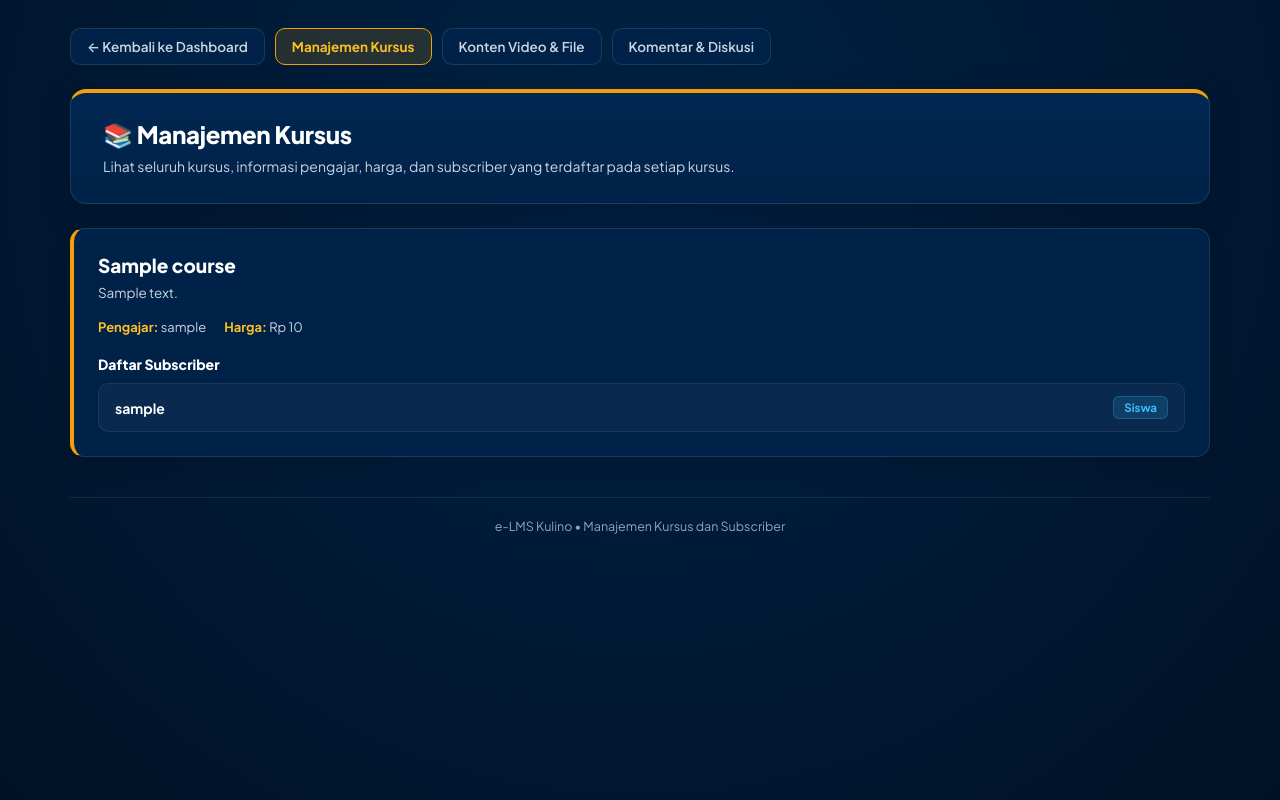
After one commit to Handy-Wibowo/my-pss-lms, a Django app: page /kursus/ in a window 1280 px wide. The commit adds this page. Run offline with Django 5.2, Linux system fonts and the light colour scheme; tables that the repository leaves empty hold one stand-in row (values such as "Sample post").

Commit message:
Add Manajemen Kursus and Komentar & Diskusi pages
- New read-only pages: /kursus/ (courses + subscriber list with role badges)
  and /komentar/ (latest comments with course/content context)
- New templates: manajemen_kursus.html, komentar_diskusi.html
  (navy/gold Kulino theme, CSS inline in each template)
- New views: manajemen_kursus (prefetch_related), komentar_diskusi (select_related, newest first)
- home.html: Manajemen Kursus -> /kursus/, Komentar & Diskusi -> /komentar/
- docs/: feature documentation (ID) with code snippets and verification

```diff
--- a/code/core/templates/core/home.html
+++ b/code/core/templates/core/home.html
@@ -282,7 +282,7 @@
             <div class="section-label">📌 MODUL & LAYANAN PEMBELAJARAN</div>
             <div class="actions-row">
                 <!-- 1. Manajemen Kursus -->
-                <button type="button" class="btn btn-white" onclick="location.href='/admin/'" title="Manajemen Kursus">
+                <button type="button" class="btn btn-white" onclick="location.href='/kursus/'" title="Manajemen Kursus">
                     Manajemen Kursus
                 </button>
                 <!-- 2. Konten Video & File (Rute dari versi Anda) -->
@@ -291,7 +291,7 @@
                     Konten Video & File
                 </button>
                 <!-- 3. Komentar & Diskusi -->
-                <button type="button" class="btn btn-white" onclick="location.href='/admin/'"
+                <button type="button" class="btn btn-white" onclick="location.href='/komentar/'"
                     title="Komentar & Diskusi">
                     Komentar & Diskusi
                 </button>
--- /dev/null
+++ b/code/core/templates/core/manajemen_kursus.html
@@ -0,0 +1,268 @@
+<!doctype html>
+<html lang="id">
+
+<head>
+    <meta charset="utf-8" />
+    <meta name="viewport" content="width=device-width, initial-scale=1" />
+    <title>Manajemen Kursus — e-LMS Kulino</title>
+    <link rel="preconnect" href="https://fonts.googleapis.com">
+    <link rel="preconnect" href="https://fonts.gstatic.com" crossorigin>
+    <link href="https://fonts.googleapis.com/css2?family=Plus+Jakarta+Sans:wght@400;500;600;700;800&display=swap"
+        rel="stylesheet">
+    <style>
+        :root {
+            --navy-deepest: #001226;
+            --navy-deep: #001a36;
+            --navy-main: #002752;
+            --navy-card: #002248;
+            --gold: #f59e0b;
+            --gold-light: #fbbf24;
+            --blue-sky: #38bdf8;
+            --text-white: #ffffff;
+            --text-muted: #cbd5e1;
+            --text-dim: #94a3b8;
+            --glass-bg: rgba(255, 255, 255, 0.04);
+            --card-border: rgba(255, 255, 255, 0.1);
+        }
+
+        * {
+            box-sizing: border-box;
+            margin: 0;
+            padding: 0;
+        }
+
+        body {
+            font-family: 'Plus Jakarta Sans', system-ui, -apple-system, sans-serif;
+            background: radial-gradient(circle at 50% 20%, #002244 0%, var(--navy-deepest) 100%);
+            color: var(--text-white);
+            -webkit-font-smoothing: antialiased;
+            min-height: 100vh;
+            padding: 28px 20px 60px;
+        }
+
+        .wrapper {
+            max-width: 1140px;
+            margin: 0 auto;
+        }
+
+        .top-nav {
+            display: flex;
+            justify-content: space-between;
+            align-items: center;
+            flex-wrap: wrap;
+            gap: 14px;
+            margin-bottom: 24px;
+        }
+
+        .nav-links-left {
+            display: flex;
+            align-items: center;
+            gap: 10px;
+            flex-wrap: wrap;
+        }
+
+        .btn-nav {
+            display: inline-flex;
+            align-items: center;
+            gap: 8px;
+            padding: 9px 16px;
+            border-radius: 10px;
+            background: var(--navy-card);
+            border: 1px solid var(--card-border);
+            color: var(--text-muted);
+            text-decoration: none;
+            font-size: 13.5px;
+            font-weight: 600;
+            transition: all 0.2s ease;
+        }
+
+        .btn-nav:hover {
+            background: var(--navy-main);
+            color: #ffffff;
+            border-color: var(--blue-sky);
+        }
+
+        .btn-nav.active {
+            background: rgba(245, 158, 11, 0.15);
+            border-color: var(--gold);
+            color: var(--gold-light);
+            font-weight: 700;
+        }
+
+        .header-box {
+            background: linear-gradient(180deg, var(--navy-main) 0%, var(--navy-card) 100%);
+            border: 1px solid var(--card-border);
+            border-top: 4px solid var(--gold);
+            border-radius: 16px;
+            padding: 26px 32px;
+            margin-bottom: 24px;
+            box-shadow: 0 10px 30px rgba(0, 15, 35, 0.4);
+        }
+
+        .header-box h1 {
+            font-size: 24px;
+            font-weight: 800;
+            color: #ffffff;
+            letter-spacing: -0.3px;
+            margin-bottom: 6px;
+        }
+
+        .header-box p {
+            color: var(--text-muted);
+            font-size: 14px;
+            line-height: 1.5;
+        }
+
+        .course-card {
+            background: var(--navy-card);
+            border: 1px solid var(--card-border);
+            border-left: 4px solid var(--gold);
+            border-radius: 14px;
+            padding: 24px;
+            margin-bottom: 24px;
+            box-shadow: 0 6px 20px rgba(0, 15, 35, 0.3);
+        }
+
+        .course-title {
+            font-size: 19px;
+            font-weight: 800;
+            color: #ffffff;
+            margin-bottom: 6px;
+        }
+
+        .course-desc {
+            color: var(--text-muted);
+            font-size: 13.5px;
+            margin-bottom: 16px;
+            line-height: 1.5;
+        }
+
+        .course-meta {
+            display: flex;
+            flex-wrap: wrap;
+            gap: 10px 18px;
+            color: var(--text-muted);
+            font-size: 13px;
+            margin-bottom: 20px;
+        }
+
+        .course-meta strong {
+            color: var(--gold-light);
+        }
+
+        .subscriber-heading {
+            color: #ffffff;
+            font-size: 14px;
+            font-weight: 800;
+            margin-bottom: 10px;
+        }
+
+        .subscriber-item {
+            display: flex;
+            justify-content: space-between;
+            align-items: center;
+            gap: 12px;
+            background: rgba(255, 255, 255, 0.035);
+            border: 1px solid rgba(255, 255, 255, 0.07);
+            padding: 12px 16px;
+            border-radius: 10px;
+            margin-top: 10px;
+        }
+
+        .subscriber-name {
+            color: #ffffff;
+            font-size: 14px;
+            font-weight: 700;
+        }
+
+        .badge-type {
+            display: inline-flex;
+            align-items: center;
+            font-size: 11.5px;
+            font-weight: 700;
+            padding: 3px 10px;
+            border-radius: 6px;
+            background: rgba(56, 189, 248, 0.15);
+            color: var(--blue-sky);
+            border: 1px solid rgba(56, 189, 248, 0.25);
+        }
+
+        .badge-assistant {
+            background: rgba(245, 158, 11, 0.15);
+            color: var(--gold-light);
+            border-color: rgba(245, 158, 11, 0.3);
+        }
+
+        .empty-state {
+            color: var(--text-dim);
+            font-size: 13px;
+            padding: 10px 0;
+        }
+
+        .empty-page {
+            background: var(--navy-card);
+            border: 1px solid var(--card-border);
+            border-radius: 14px;
+            padding: 24px;
+            text-align: center;
+        }
+
+        footer {
+            text-align: center;
+            color: var(--text-dim);
+            font-size: 12.5px;
+            padding-top: 20px;
+            border-top: 1px solid rgba(255, 255, 255, 0.08);
+            margin-top: 40px;
+        }
+    </style>
+</head>
+
+<body>
+    <div class="wrapper">
+        <nav class="top-nav">
+            <div class="nav-links-left">
+                <a href="/" class="btn-nav">← Kembali ke Dashboard</a>
+                <a href="/kursus/" class="btn-nav active">Manajemen Kursus</a>
+                <a href="/konten/" class="btn-nav">Konten Video &amp; File</a>
+                <a href="/komentar/" class="btn-nav">Komentar &amp; Diskusi</a>
+            </div>
+        </nav>
+
+        <header class="header-box">
+            <h1>📚 Manajemen Kursus</h1>
+            <p>Lihat seluruh kursus, informasi pengajar, harga, dan subscriber yang terdaftar pada setiap kursus.</p>
+        </header>
+
+        {% for course in courses %}
+        <section class="course-card">
+            <h2 class="course-title">{{ course.name }}</h2>
+            <p class="course-desc">{{ course.description }}</p>
+            <div class="course-meta">
+                <span><strong>Pengajar:</strong> {{ course.teacher.username }}</span>
+                <span><strong>Harga:</strong> Rp {{ course.price }}</span>
+            </div>
+
+            <h3 class="subscriber-heading">Daftar Subscriber</h3>
+            {% for member in course.coursemember_set.all %}
+            <div class="subscriber-item">
+                <span class="subscriber-name">{{ member.user_id.username }}</span>
+                <span class="badge-type{% if member.roles == 'ast' %} badge-assistant{% endif %}">
+                    {{ member.get_roles_display }}
+                </span>
+            </div>
+            {% empty %}
+            <p class="empty-state">Belum ada subscriber untuk kursus ini.</p>
+            {% endfor %}
+        </section>
+        {% empty %}
+        <div class="empty-page">Belum ada kursus yang tersedia.</div>
+        {% endfor %}
+
+        <footer>
+            e-LMS Kulino &bull; Manajemen Kursus dan Subscriber
+        </footer>
+    </div>
+</body>
+
+</html>
--- a/code/core/urls.py
+++ b/code/core/urls.py
@@ -29,6 +29,8 @@ urlpatterns = [
     # path("courses-stat/", views.courseStat, name="courses_stat"),
     path("courses-member-stat/", views.courseMemberStat, name="courses_member_stat"),
     path("konten/", views.content_list, name="content_list"),
+    path("kursus/", views.manajemen_kursus, name="manajemen_kursus"),
+    path("komentar/", views.komentar_diskusi, name="komentar_diskusi"),
     path("konten/<int:pk>/", views.content_detail, name="content_detail"),
     path(
         "konten/<int:pk>/download/",
--- a/code/core/views.py
+++ b/code/core/views.py
@@ -336,6 +336,20 @@ def content_list(request):
     return render(request, "core/konten_list.html", {"courses": courses})
 
 
+def manajemen_kursus(request):
+    courses = Course.objects.prefetch_related(
+        "coursemember_set__user_id", "teacher"
+    )
+    return render(request, "core/manajemen_kursus.html", {"courses": courses})
+
+
+def komentar_diskusi(request):
+    comments = Comment.objects.select_related(
+        "member_id__user_id", "content_id__course_id"
+    ).order_by("-created_at")
+    return render(request, "core/komentar_diskusi.html", {"comments": comments})
+
+
 def content_detail(request, pk):
     content = get_object_or_404(CourseContent, pk=pk)
     ext = content.file_extension
```
Also changed, not shown: code/core/templates/core/komentar_diskusi.html (added, +232 -0 lines), docs/fitur-manajemen-kursus-dan-komentar.md (added, +215 -0 lines).
